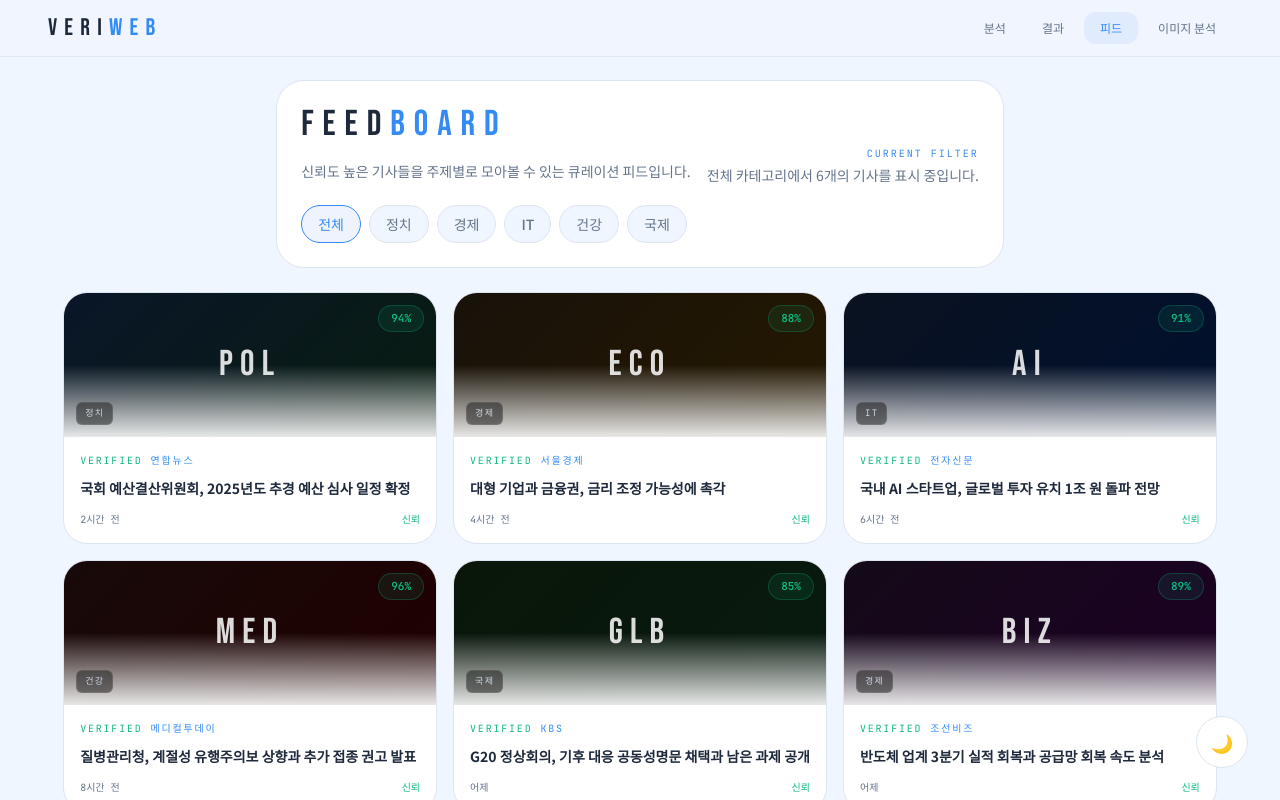
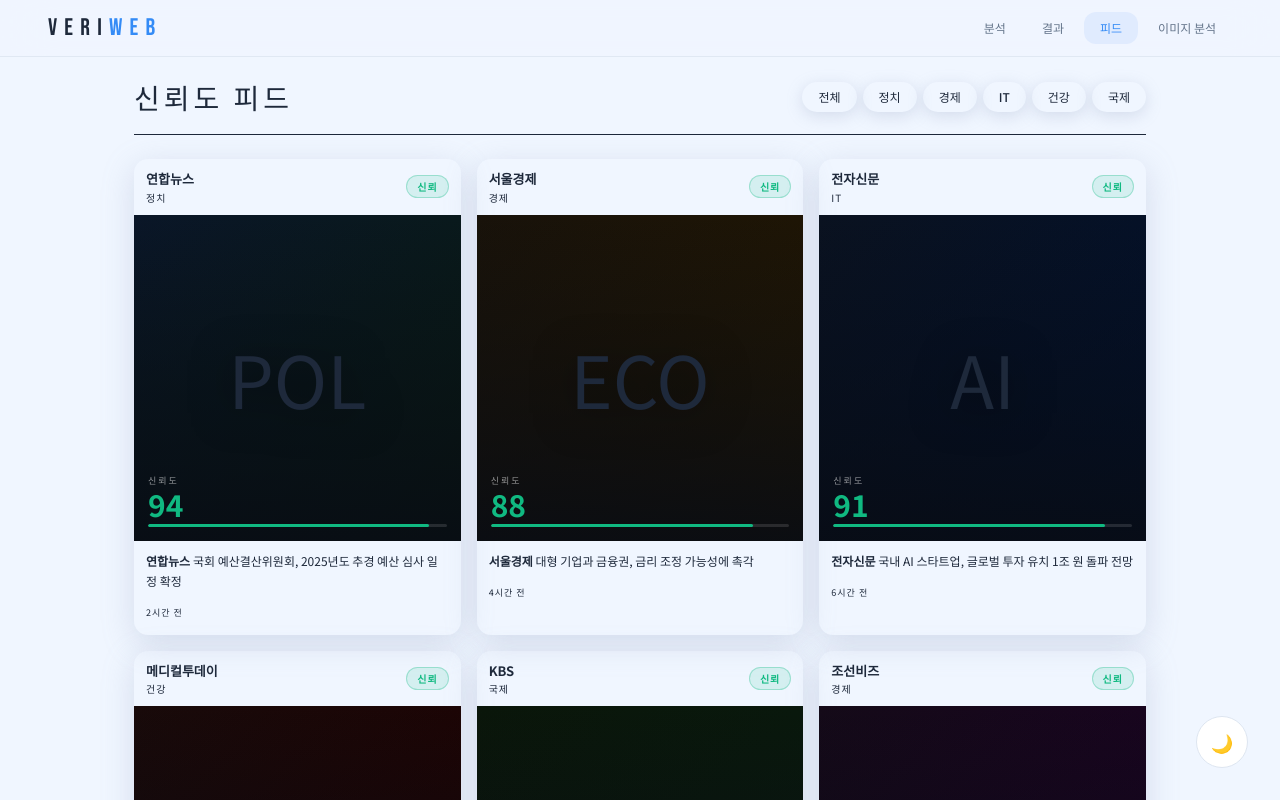
Before and after one commit to stickcapstone/STICK_FRONT, a React (Vite) app: page /feed in a window 1280 px wide. Both pictures are taken after a click on the button "피드". Shown: the top 800 px of the page. Built offline with nearby package versions, Linux system fonts and the light colour scheme.

Commit message:
Feed update #2

```diff
--- a/package.json
+++ b/package.json
@@ -18,7 +18,7 @@
     "@eslint/js": "^9.39.1",
     "@tailwindcss/vite": "^4.2.2",
     "@types/node": "^24.10.1",
-    "@types/react": "^19.2.7",
+    "@types/react": "^19.2.14",
     "@types/react-dom": "^19.2.3",
     "@vitejs/plugin-react": "^5.1.1",
     "eslint": "^9.39.1",
--- a/src/pages/feed/FeedPage.tsx
+++ b/src/pages/feed/FeedPage.tsx
@@ -1,25 +1,61 @@
-import { useState } from "react";
+import { useState, useEffect, useRef, useCallback } from "react";
 import { FEED_ITEMS, FILTERS } from "../../data/data";
+import FeedHeaderSection from "./sections/FeedHeaderSection";
 import FeedGridSection from "./sections/FeedGridSection";
-import FeedHeaderSection from "./sections/FeedHeaderSection";
 
 type Filter = (typeof FILTERS)[number];
 
+const PAGE_SIZE = 6;
+
 export default function FeedPage() {
-  const [filter, setFilter] = useState<Filter>(FILTERS[0]);
+  const [filter, setFilter] = useState<Filter>("전체");
+  const [cursor, setCursor] = useState(PAGE_SIZE);
+  const sentinelRef = useRef<HTMLDivElement>(null);
 
-  const visible =
-    filter === "전체" ? FEED_ITEMS : FEED_ITEMS.filter((item) => item.cat === filter);
+  const all = filter === "전체" ? FEED_ITEMS : FEED_ITEMS.filter((f) => f.cat === filter);
+  const visible = all.slice(0, cursor);
+  const hasMore = cursor < all.length;
+
+  const handleFilter = (f: Filter) => {
+    setFilter(f);
+    setCursor(PAGE_SIZE);
+  };
+
+  const loadMore = useCallback(() => {
+    if (hasMore) setCursor((c) => c + PAGE_SIZE);
+  }, [hasMore]);
+
+  useEffect(() => {
+    const sentinel = sentinelRef.current;
+    if (!sentinel) return;
+    const observer = new IntersectionObserver(
+      (entries) => { if (entries[0].isIntersecting) loadMore(); },
+      { threshold: 0.1 }
+    );
+    observer.observe(sentinel);
+    return () => observer.disconnect();
+  }, [loadMore]);
 
   return (
-    <div className="min-h-screen px-6 pb-16 pt-20 animate-[fade-up_.28s_ease] lg:px-12">
-      <div className="flex flex-col gap-6">
+    <div className="min-h-screen pt-[76px] pb-[60px] animate-[fadeUp_0.28s_ease]">
+      <div className="w-full max-w-[1060px] mx-auto px-6 flex flex-col gap-6">
+
         <FeedHeaderSection
           filter={filter}
-          onSelectFilter={setFilter}
-          visibleCount={visible.length}
+          onSelectFilter={handleFilter}
         />
+
         <FeedGridSection items={visible} />
+
+        {/* 무한 스크롤 sentinel */}
+        <div ref={sentinelRef} className="h-12 flex items-center justify-center">
+          {hasMore && (
+            <span className="[font-family:var(--fmono)] text-xl tracking-[6px] text-[var(--muted)] animate-[loading-pulse_1.2s_ease-in-out_infinite]">
+              · · ·
+            </span>
+          )}
+        </div>
+
       </div>
     </div>
   );
--- a/src/pages/feed/sections/FeedGridSection.tsx
+++ b/src/pages/feed/sections/FeedGridSection.tsx
@@ -6,59 +6,103 @@
   items: FeedItem[];
 }
 
-function getScoreLabel(score: number) {
-  if (score >= 80) {
-    return "신뢰";
-  }
-
-  if (score >= 50) {
-    return "주의";
-  }
-
-  return "위험";
+function getReliability(score: number) {
+  if (score <= 49) return {
+    label: "위험",
+    color: "#ef4444",
+    pillClass: "bg-[rgba(239,68,68,0.12)] text-[#ef4444] border border-[rgba(239,68,68,0.3)]",
+    barClass: "bg-[#ef4444]",
+  };
+  if (score <= 79) return {
+    label: "주의",
+    color: "#f59e0b",
+    pillClass: "bg-[rgba(245,158,11,0.12)] text-[#f59e0b] border border-[rgba(245,158,11,0.3)]",
+    barClass: "bg-[#f59e0b]",
+  };
+  return {
+    label: "신뢰",
+    color: "#10b981",
+    pillClass: "bg-[rgba(16,185,129,0.12)] text-[#10b981] border border-[rgba(16,185,129,0.3)]",
+    barClass: "bg-[#10b981]",
+  };
 }
 
 export default function FeedGridSection({ items }: FeedGridSectionProps) {
+  if (items.length === 0) {
+    return (
+      <div className="px-5 py-8 text-center text-[15px] text-[var(--muted)] border border-dashed border-[var(--brd)] rounded-xl bg-[rgba(15,20,28,0.35)]">
+        표시할 기사가 없습니다.
+      </div>
+    );
+  }
+
   return (
-    <section className="mx-auto max-w-7xl">
-      <div className="grid gap-4 md:grid-cols-2 xl:grid-cols-3">
-        {items.map((item) => (
+    <div className="grid grid-cols-3 gap-4">
+      {items.map((item, i) => {
+        const rel = getReliability(item.score);
+        return (
           <article
-            className="group overflow-hidden rounded-3xl border border-border bg-panel transition hover:-translate-y-1 hover:border-slate-700"
-            key={`${item.outlet}-${item.title}`}
+            key={i}
+            className="bg-[var(--surf)] rounded-[14px] overflow-hidden transition-all duration-200 hover:-translate-y-[3px] shadow-[0_8px_32px_rgba(140,155,185,0.28)]"
           >
+            {/* 포스트 헤더 */}
+            <div className="flex items-center gap-[9px] px-3 py-2.5">
+              <div className="flex flex-col gap-px flex-1 min-w-0">
+                <span className="text-[13px] font-bold text-[var(--txt)] whitespace-nowrap overflow-hidden text-ellipsis">
+                  {item.outlet}
+                </span>
+                <span className="[font-family:var(--fmono)] text-[10px] text-[var(--muted)] tracking-[1px]">
+                  {item.cat}
+                </span>
+              </div>
+              <span className={`[font-family:var(--fmono)] text-[10px] font-semibold px-2.5 py-[3px] rounded-full tracking-[1px] shrink-0 ${rel.pillClass}`}>
+                {rel.label}
+              </span>
+            </div>
+
+            {/* 이미지 */}
             <div
-              className="relative flex h-36 items-center justify-center overflow-hidden"
+              className="w-full aspect-square relative flex items-center justify-center overflow-hidden"
               style={{ background: item.bg }}
             >
-              <div className="absolute inset-0 bg-gradient-to-b from-transparent via-transparent to-panel/90" />
-              <span className="relative z-10 font-display text-4xl tracking-[0.2em] text-white/85">
+              <div className="absolute inset-0 bg-gradient-to-b from-transparent to-[rgba(8,12,20,0.88)]" />
+              <span className="text-[72px] relative z-[1] drop-shadow-[0_4px_20px_rgba(0,0,0,0.5)]">
                 {item.icon}
               </span>
-              <div className="absolute bottom-3 left-3 z-10 rounded-md border border-white/10 bg-black/45 px-2 py-1 font-mono text-[9px] uppercase tracking-[0.15em] text-slate-300 backdrop-blur-md">
-                {item.cat}
-              </div>
-              <div className="absolute right-3 top-3 z-10 rounded-full border border-success/25 bg-success/10 px-3 py-1 font-mono text-[11px] font-semibold text-success">
-                {item.score}%
+
+              {/* 점수 오버레이 */}
+              <div className="absolute bottom-[14px] left-[14px] right-[14px] z-[2]">
+                <div className="[font-family:var(--fmono)] text-[9px] tracking-[2px] text-white/55 uppercase mb-0.5">
+                  신뢰도
+                </div>
+                <div
+                  className="[font-family:var(--fdisp)] text-[30px] font-black leading-none mb-[5px]"
+                  style={{ color: rel.color }}
+                >
+                  {item.score}
+                </div>
+                <div className="h-[3px] bg-white/12 rounded-full overflow-hidden">
+                  <div
+                    className={`h-full rounded-full transition-all duration-500 ${rel.barClass}`}
+                    style={{ width: `${item.score}%` }}
+                  />
+                </div>
               </div>
             </div>
 
-            <div className="p-4">
-              <div className="mb-2 flex items-center gap-2 font-mono text-[10px] uppercase tracking-[0.18em] text-accent">
-                <span className="text-success">Verified</span>
-                {item.outlet}
-              </div>
-              <div className="mb-3 text-sm font-semibold leading-6 text-text transition group-hover:text-white">
+            {/* 캡션 */}
+            <div className="px-3 pt-2.5 pb-3.5">
+              <p className="text-[12px] leading-[1.65] text-[var(--txt)] mb-1.5 line-clamp-3">
+                <span className="font-bold">{item.outlet}</span>{" "}
                 {item.title}
-              </div>
-              <div className="flex items-center justify-between font-mono text-[10px] text-muted">
-                <span>{item.time}</span>
-                <span className="text-success">{getScoreLabel(item.score)}</span>
-              </div>
+              </p>
+              <span className="[font-family:var(--fmono)] text-[9px] text-[var(--muted)] tracking-[1px] uppercase">
+                {item.time}
+              </span>
             </div>
           </article>
-        ))}
-      </div>
-    </section>
+        );
+      })}
+    </div>
   );
 }
--- a/src/pages/feed/sections/FeedHeaderSection.tsx
+++ b/src/pages/feed/sections/FeedHeaderSection.tsx
@@ -4,53 +4,31 @@
 
 interface FeedHeaderSectionProps {
   filter: Filter;
-  visibleCount: number;
   onSelectFilter: (filter: Filter) => void;
 }
 
-export default function FeedHeaderSection({
-  filter,
-  visibleCount,
-  onSelectFilter,
-}: FeedHeaderSectionProps) {
+export default function FeedHeaderSection({ filter, onSelectFilter }: FeedHeaderSectionProps) {
   return (
-    <section className="mx-auto max-w-7xl rounded-[28px] border border-border bg-panel p-6">
-      <div className="flex flex-col gap-4 lg:flex-row lg:items-end lg:justify-between">
-        <div>
-          <div className="font-display text-4xl tracking-[0.25em] text-text">
-            FEED<span className="text-accent">BOARD</span>
-          </div>
-          <p className="mt-3 text-sm leading-7 text-muted">
-            신뢰도 높은 기사들을 주제별로 모아볼 수 있는 큐레이션 피드입니다.
-          </p>
-        </div>
-
-        <div className="text-left lg:text-right">
-          <div className="font-mono text-[10px] uppercase tracking-[0.2em] text-accent">
-            Current Filter
-          </div>
-          <div className="mt-1 text-sm text-muted">
-            {filter} 카테고리에서 {visibleCount}개의 기사를 표시 중입니다.
-          </div>
-        </div>
+    <div className="flex items-center justify-between border-b border-[var(--brd)] pb-4">
+      <div className="[font-family:var(--fdisp)] text-[28px] tracking-[4px] text-[var(--txt)]">
+        신뢰도 <span className="text-[var(--accent)]">피드</span>
       </div>
-
-      <div className="mt-5 flex flex-wrap gap-2">
-        {FILTERS.map((item) => (
+      <div className="flex gap-1.5">
+        {FILTERS.map((f) => (
           <button
-            className={`rounded-full border px-4 py-2 text-sm font-medium transition ${
-              filter === item
-                ? "border-accent bg-accent-soft text-accent"
-                : "border-border bg-base text-muted hover:border-slate-700 hover:text-text"
+            key={f}
+            type="button"
+            className={`text-[12px] font-medium px-4 py-1.5 rounded-full cursor-pointer transition-all duration-[180ms] shadow-[0_4px_16px_rgba(140,155,185,0.28)] ${
+              filter === f
+                ? "bg-[var(--aglow)] text-[var(--accent)]"
+                : "bg-transparent text-[var(--muted)] hover:text-[var(--txt)]"
             }`}
-            key={item}
-            onClick={() => onSelectFilter(item)}
-            type="button"
+            onClick={() => onSelectFilter(f)}
           >
-            {item}
+            {f}
           </button>
         ))}
       </div>
-    </section>
+    </div>
   );
 }
```
Also changed, not shown: 1 other file (tests, documents, lock files or other folders).
